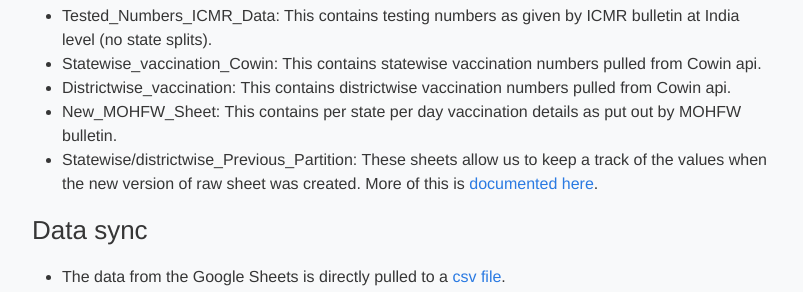
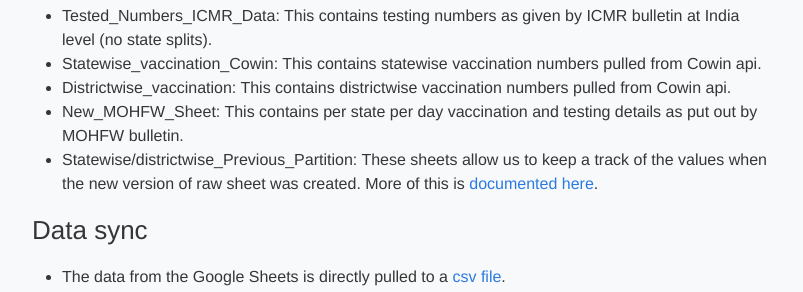
Before and after one commit to covid19india/blog, a Jekyll site: the page built from _posts/2021-08-24-operations.md, in a window 1280 px wide and 900 px high, scrolled down 2090 px. Shown: the part 157-449 px from the top of the window, without its empty margins (238-1041 px from the left). Built offline with Jekyll 4.4.1, drawn with Linux system fonts in a browser that asks for light colours; a script that is not in the unit is left out.

Commit message:
Update 2021-08-24-operations.md

```diff
--- a/_posts/2021-08-24-operations.md
+++ b/_posts/2021-08-24-operations.md
@@ -55,7 +55,7 @@
 - Tested_Numbers_ICMR_Data: This contains testing numbers as given by ICMR bulletin at India level (no state splits).
 - Statewise_vaccination_Cowin: This contains statewise vaccination numbers pulled from Cowin api.
 - Districtwise_vaccination: This contains districtwise vaccination numbers pulled from Cowin api.
-- New_MOHFW_Sheet: This contains per state per day vaccination details as put out by MOHFW bulletin.
+- New_MOHFW_Sheet: This contains per state per day vaccination and testing details as put out by MOHFW bulletin.
 - Statewise/districtwise_Previous_Partition: These sheets allow us to keep a track of the values when the new version of raw sheet was created. More of this is [documented here](https://blog.covid19india.org/2020/06/07/shifttonewversion/).
 
 
```
